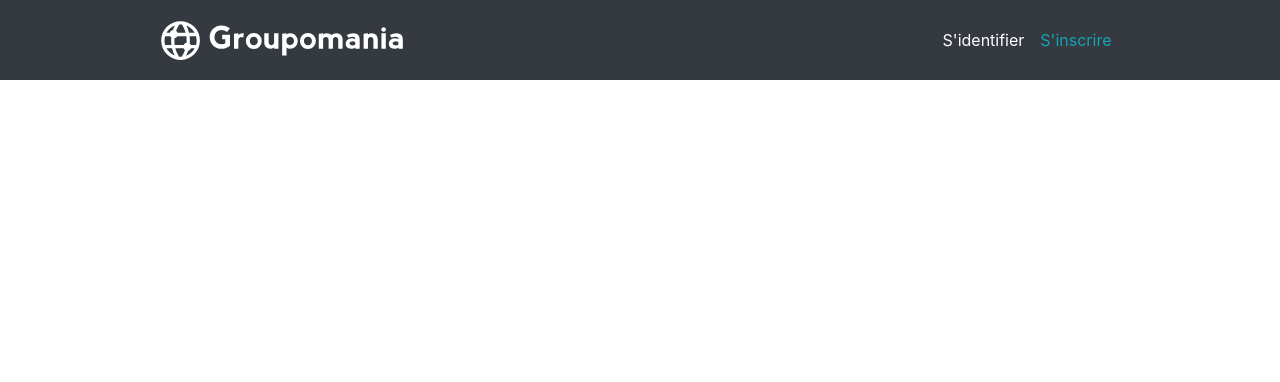
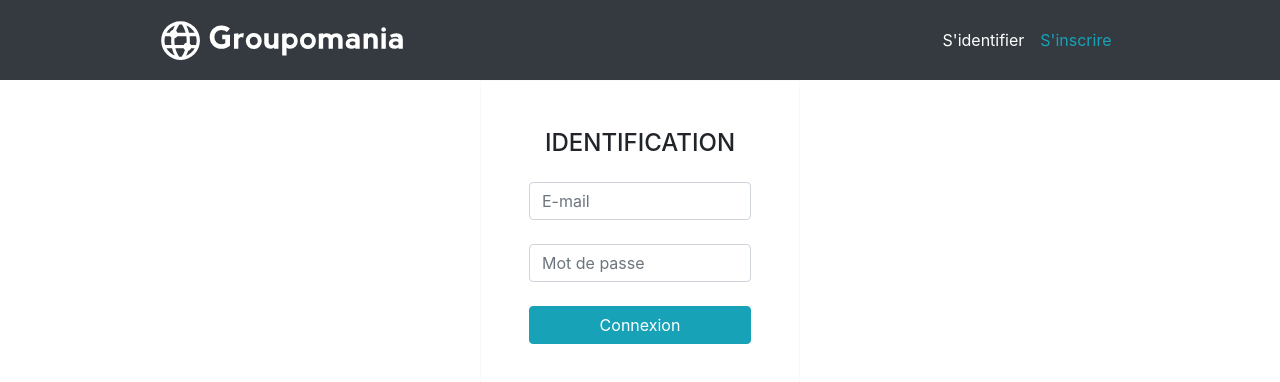
Before and after one commit to Romain13009/Openclassrooms-projet-7, a Vue app in the folder frontend/: page / in a window 1280 px wide. Shown: the top 382 px of the page. Built offline with nearby package versions, Linux system fonts and the light colour scheme.

Commit message:
Frontend page d'identification, page d'inscription

```diff
--- a/frontend/package.json
+++ b/frontend/package.json
@@ -17,7 +17,7 @@
     "@vue/cli-plugin-babel": "~4.5.0",
     "@vue/cli-plugin-eslint": "~4.5.0",
     "@vue/cli-plugin-router": "~4.5.0",
-    "@vue/cli-plugin-vuex": "~4.5.0",
+    "@vue/cli-plugin-vuex": "^4.5.9",
     "@vue/cli-service": "~4.5.0",
     "@vue/compiler-sfc": "^3.0.0",
     "babel-eslint": "^10.1.0",
--- a/frontend/src/App.vue
+++ b/frontend/src/App.vue
@@ -1,15 +1,9 @@
 <template>
-  <NavbarConnexion/>
   <router-view/>
 </template>
 
 <script>
-import NavbarConnexion from '@/components/NavbarConnexion.vue'
-export default {
-  components: {
-    NavbarConnexion
-  }
-}
+
 </script>
 
 <style lang="scss">
--- a/frontend/src/components/NavbarConnexion.vue
+++ b/frontend/src/components/NavbarConnexion.vue
@@ -6,10 +6,10 @@
         <div class="collapse navbar-collapse justify-content-center" id="navbarNav">
             <ul class="navbar-nav">
                 <li class="nav-item active">
-                    <a class="nav-link" href="#">S'identifier</a>
+                    <router-link class="nav-link" to="/login">S'identifier</router-link>
                 </li>
                 <li class="nav-item">
-                    <a class="nav-link text-info" href="#">S'inscrire</a>
+                    <router-link class="nav-link text-info" to="/signup">S'inscrire</router-link>
                 </li>
             </ul>
         </div>
--- a/frontend/src/main.js
+++ b/frontend/src/main.js
@@ -3,4 +3,4 @@ import App from './App.vue'
 import router from './router'
 import store from './store'
 
-createApp(App).use(store).use(router).mount('#app')
+createApp(App).use(store).use(store).use(router).mount('#app')
--- a/frontend/src/router/index.js
+++ b/frontend/src/router/index.js
@@ -7,6 +7,16 @@ const routes = [
     name: 'Home',
     component: Home
   },
+  {
+    path: '/login',
+    name:'Login',
+    component: () => import('../views/Login.vue')
+  },
+  {
+    path: '/signup',
+    name:'Signup',
+    component: () => import('../views/Signup.vue')
+  }
 ]
 
 const router = createRouter({
--- a/frontend/src/views/Home.vue
+++ b/frontend/src/views/Home.vue
@@ -1,13 +1,16 @@
 <template>
   <div class="home">
+    <Login />
   </div>
 </template>
 
 <script>
-// @ is an alias to /src
+import Login from '@/views/Login.vue'
+
 export default {
   name: 'Home',
   components: {
+    Login
   }
 }
 </script>
--- /dev/null
+++ b/frontend/src/views/Login.vue
@@ -0,0 +1,32 @@
+<template>
+    <NavbarConnexion />
+    <main class="main justify-content-center">
+        <form class="text-center border border-light p-5 w-25" action="#!">
+
+            <p class="h4 mb-4">IDENTIFICATION</p>
+
+            <input type="email" id="defaultLoginFormEmail" class="form-control mb-4" placeholder="E-mail">
+
+            <input type="password" id="defaultLoginFormPassword" class="form-control mb-4" placeholder="Mot de passe">
+
+            <button class="btn btn-info btn-block my-1" type="submit">Connexion</button>
+        </form>
+    </main>
+</template>
+
+<script>
+import NavbarConnexion from '@/components/NavbarConnexion.vue'
+export default {
+    name: 'Login',
+    components: {
+        NavbarConnexion
+  }
+}
+</script>
+
+<style scoped>
+.main {
+    display: flex;
+    justify-content: center;
+}
+</style>
--- /dev/null
+++ b/frontend/src/views/Signup.vue
@@ -0,0 +1,34 @@
+<template>
+    <NavbarConnexion />
+    <main class="main justify-content-center">
+        <form class="text-center border border-light p-5 w-25" action="#!">
+
+            <p class="h4 mb-4">INSCRIPTION</p>
+
+            <input type="Name" id="defaultSignupFormName" class="form-control mb-4" placeholder="Nom">
+
+            <input type="email" id="defaultLoginFormEmail" class="form-control mb-4" placeholder="E-mail">
+
+            <input type="password" id="defaultLoginFormPassword" class="form-control mb-4" placeholder="Mot de passe">
+
+            <button class="btn btn-info btn-block my-1" type="submit">Inscription</button>
+        </form>
+    </main>
+</template>
+
+<script>
+import NavbarConnexion from '@/components/NavbarConnexion.vue'
+export default {
+    name: 'Signup',
+    components: {
+        NavbarConnexion
+  }
+}
+</script>
+
+<style scoped>
+.main {
+    display: flex;
+    justify-content: center;
+}
+</style>
```
